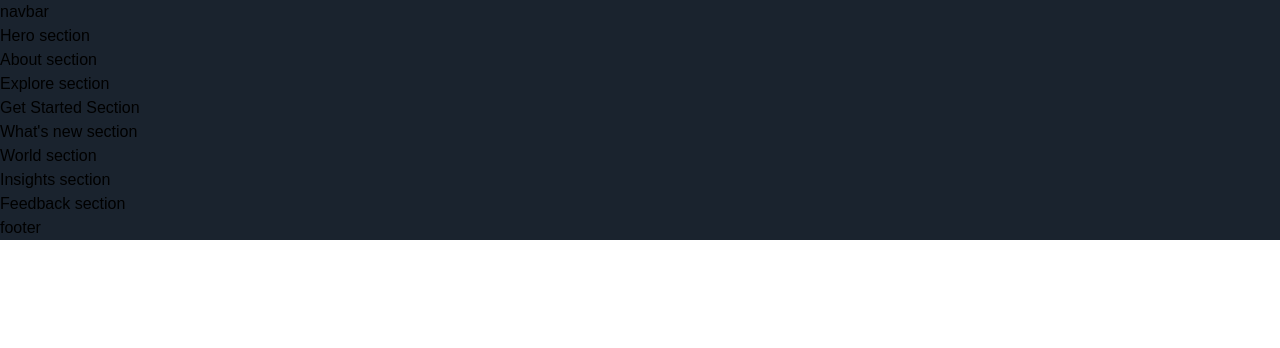
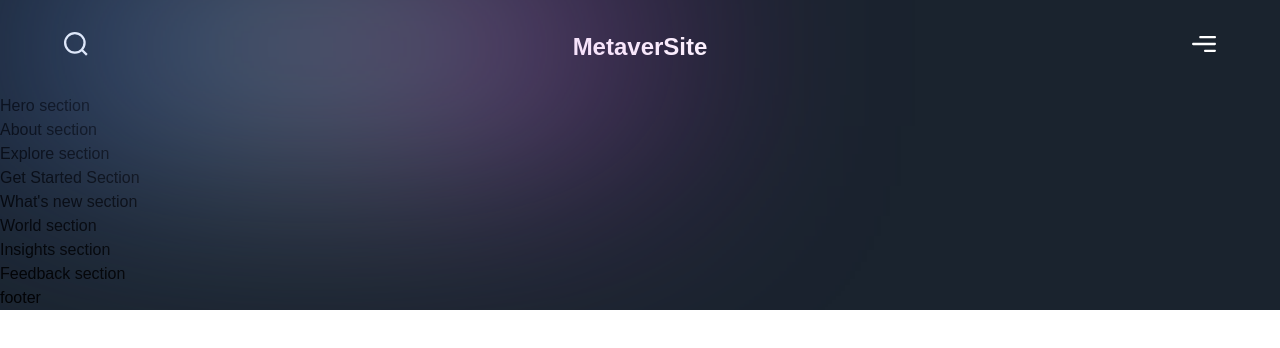
Before and after one commit to Arnaud293/Metaversite, a Next.js app: page / in a window 1280 px wide. Shown: the top 348 px of the page. Built offline with nearby package versions, Linux system fonts and the light colour scheme; a web font is replaced by a local one.

Commit message:
add all nav elements + framer motion

```diff
--- a/components/Navbar.jsx
+++ b/components/Navbar.jsx
@@ -1,9 +1,26 @@
 'use client';
 
+import { motion } from "framer-motion";
+
+import styles from '../styles';
+import { navVariants } from '../utils/motion'
+
 const Navbar = () => (
-  <nav>
-    navbar
-  </nav>
+  <motion.nav
+    variants={navVariants}
+    initial="hidden"
+    whileInView="show"
+    className={`${styles.xPaddings} py-8 relative`}
+  >
+    <div className="absolute w-[50%] inset-0 gradient-01" />
+    <div className={`${styles.innerWidth} mx-auto flex justify-between gap-8`}>
+      <img src="/search.svg" alt="search-icon" className="w-[24px] h-[24px] object-contain" />
+      <h2 className="font-extrabold text-[24px] leading-[30px] text-white">
+        MetaverSite
+      </h2>
+      <img src="/menu.svg" alt="menu-icon" className="w-[24px] h-[24px] object-contain" />
+    </div>
+  </motion.nav>
 );
 
 export default Navbar;
```
